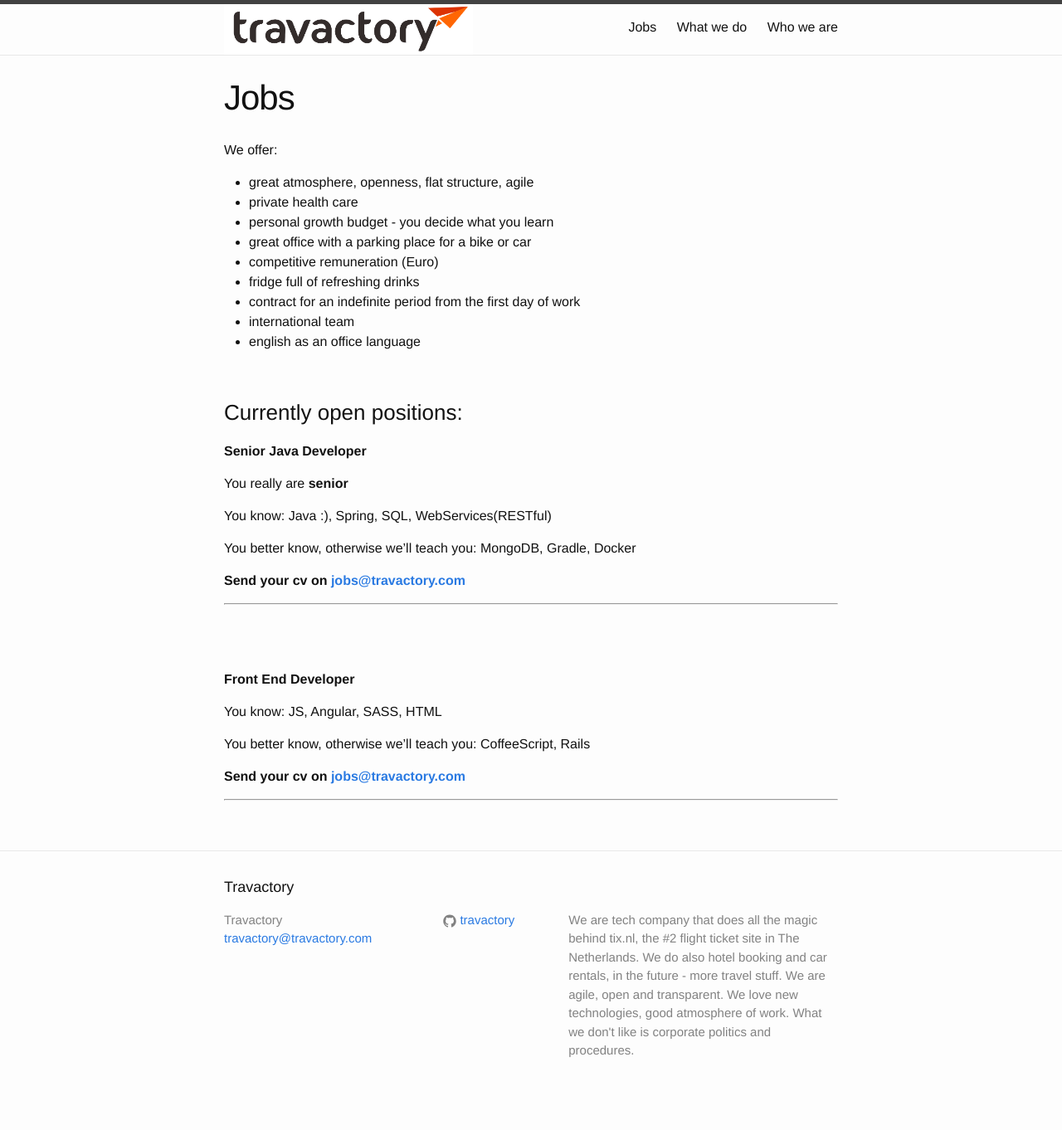
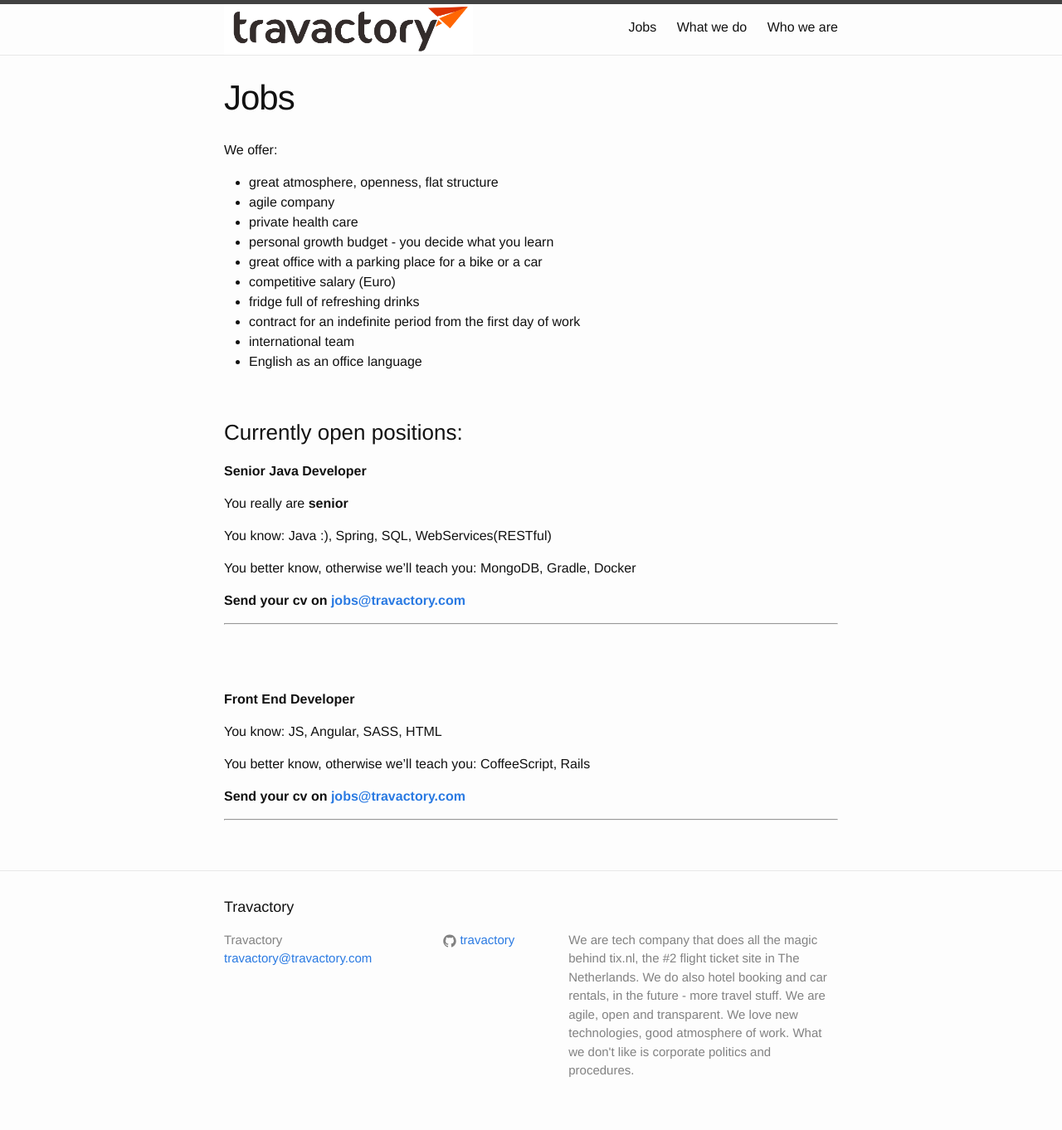
Before and after one commit to travactory/travactory.github.io, a Jekyll site: the page built from jobs.md, in a window 1280 px wide. Shown: the whole page at 83% size. Built offline with Jekyll 4.4.1, drawn with Linux system fonts in a browser that asks for light colours; before the commit the page ends 1338 px from its top, so only the background shows below that.

Commit message:
several content corrections

```diff
--- a/_posts/2015-10-09-welcome-to-jekyll.markdown
+++ b/_posts/2015-10-09-welcome-to-jekyll.markdown
@@ -1,6 +1,6 @@
 ---
 layout: post
-title:  "Welcome to Jekyll!"
+title:  "Welcome to Jekyll! (it's not a sample post)"
 date:   2015-10-09 14:37:52
 categories: jekyll update
 ---
--- a/index.html
+++ b/index.html
@@ -4,7 +4,7 @@
 
 <div class="home">
 
-  <h1 class="page-heading">Posts</h1>
+<!--  <h1 class="page-heading">Posts</h1>-->
 
   <ul class="post-list">
     {% for post in site.posts %}
--- a/jobs.md
+++ b/jobs.md
@@ -6,15 +6,16 @@
 
 We offer:
 
-+  great atmosphere, openness, flat structure, agile
++  great atmosphere, openness, flat structure
++  agile company
 +  private health care
 +  personal growth budget - you decide what you learn
-+  great office with a parking place for a bike or car
-+  competitive remuneration (Euro)
++  great office with a parking place for a bike or a car
++  competitive salary (Euro)
 +  fridge full of refreshing drinks
 +  contract for an indefinite period from the first day of work
 +  international team
-+  english as an office language
++  English as an office language
 
 &nbsp;
 &nbsp;
```
Also changed, not shown: whoweare.md (+1 -0 lines).
